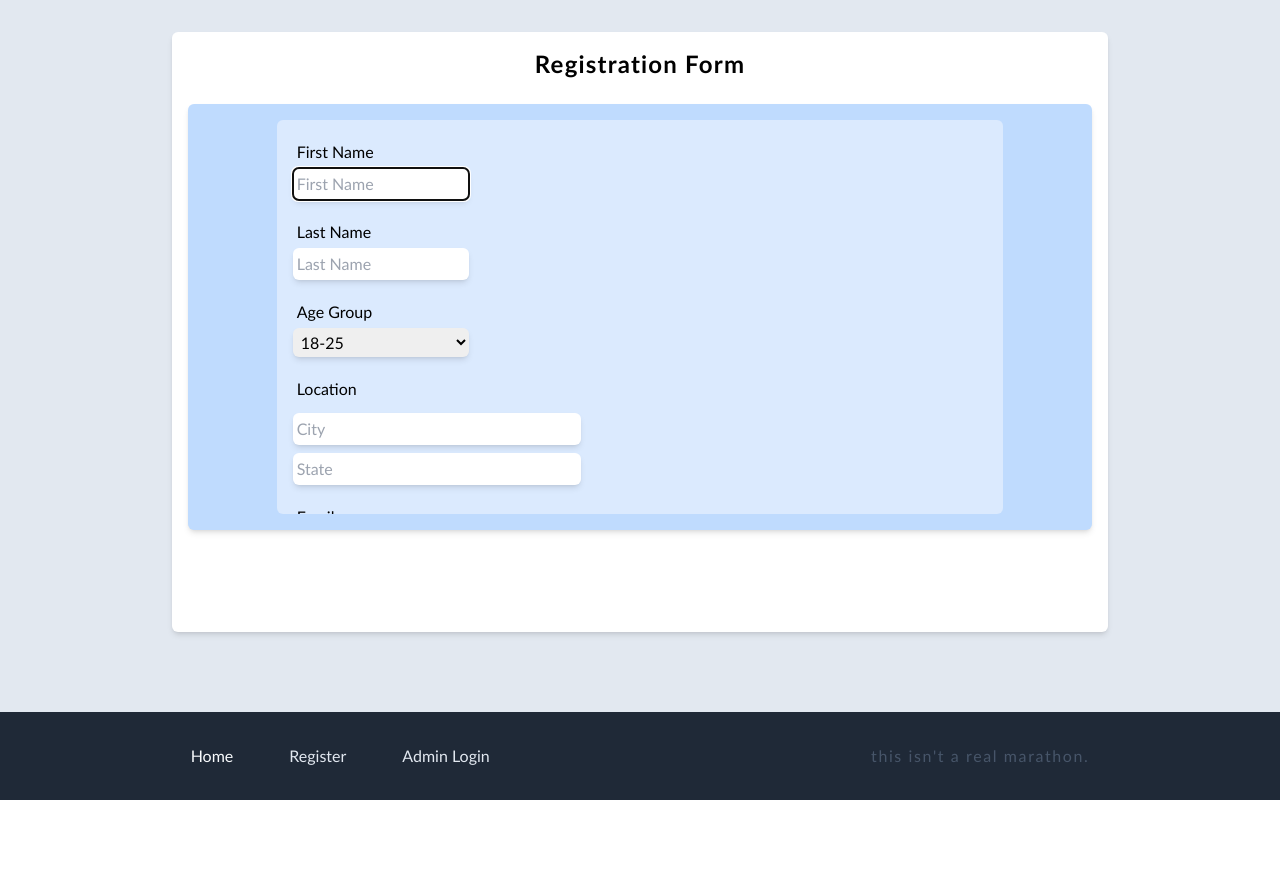
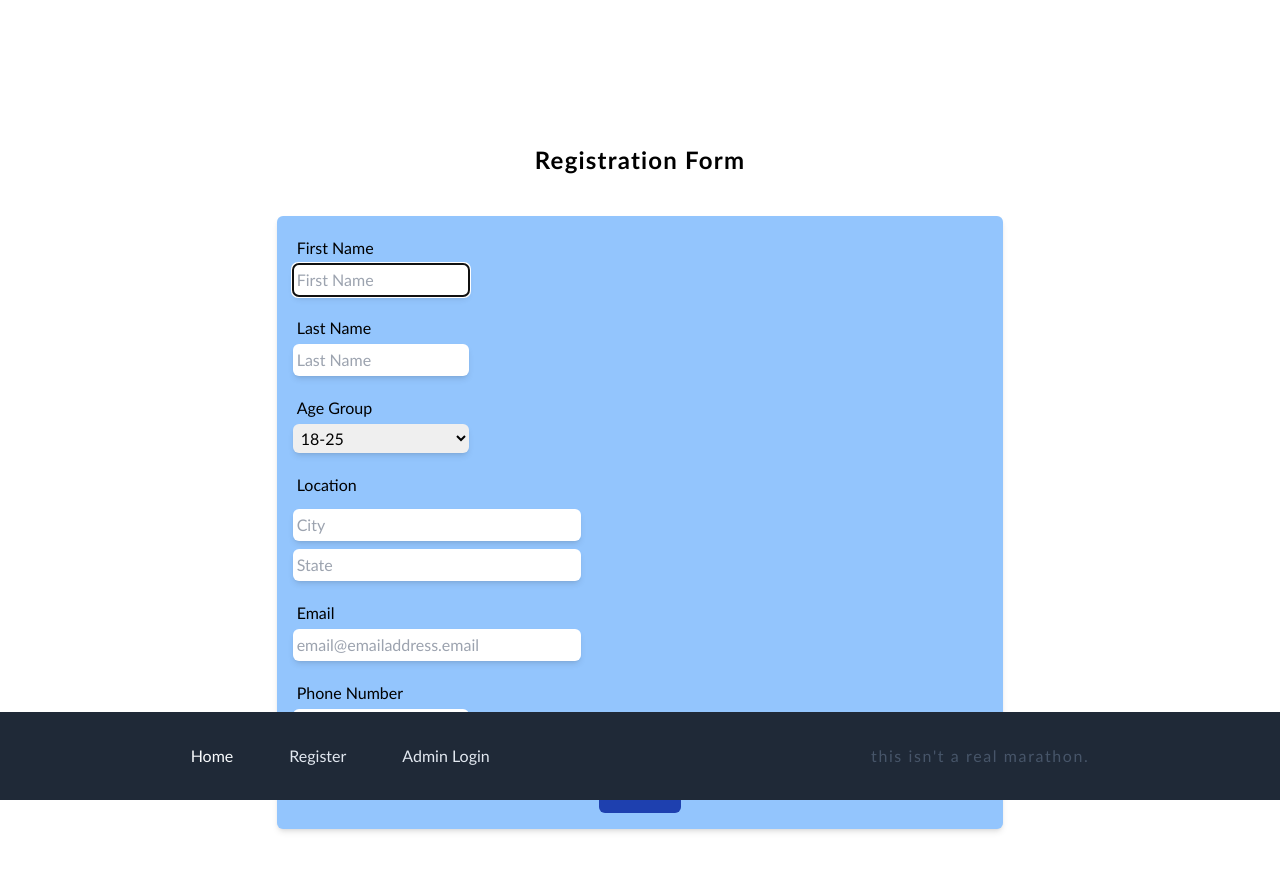
Before and after one commit to joelyles/race-registration-app, a React (Vite) app: page /register in a window 1280 px wide. Shown: the top 870 px of the page. Built offline with nearby package versions, Linux system fonts and the light colour scheme.

Commit message:
style updates

```diff
--- a/src/components/Form.jsx
+++ b/src/components/Form.jsx
@@ -51,11 +51,11 @@ const handleSubmit = async (e) => {
   return (
     <>
     {success ? (
-       <div className="h-full flex px-4 bg-slate-200 ">
-        <div className="flex flex-col mx-auto mt-8 mb-8 p-4 rounded-md shadow-md bg-white h-1/2 w-5/6 sm:w-3/4">
+       <div className="h-full flex px-4">
+        <div className="flex flex-col mx-auto mt-32 mb-8 p-4 rounded-md bg-white h-1/2 w-5/6 sm:w-3/4">
           <h4 className="flex font-semibold tracking-wider justify-center text-2xl ">Registration Complete</h4>
-          <div className="flex flex-col items-center p-4 bg-blue-200 mt-6 rounded-md shadow-md h-1/2">
-            <div className="flex flex-col overflow-scroll my-auto bg-blue-100 w-5/6 p-2 rounded-md">
+          <div className="flex flex-col items-center p-4 mt-6 rounded-md h-100">
+            <div className="flex flex-col overflow-scroll my-auto bg-blue-300 w-5/6 p-2 rounded-md shadow-md">
                   <div className="flex flex-col">
                     <h4 className="font-semibold pb-4">Registration Details</h4>
                     <div className="flex">
@@ -76,11 +76,11 @@ const handleSubmit = async (e) => {
         </div>
       </div>
     ) : (
-      <div className="h-full flex px-4 bg-slate-200 ">
-          <div className="flex flex-col mx-auto mt-8 mb-8 p-4 rounded-md shadow-md bg-white h-3/4 w-5/6 sm:w-3/4">
+      <div className="h-full flex px-4">
+          <div className="flex flex-col mx-auto mt-32 mb-8 p-4 rounded-md bg-transparent h-3/4 w-5/6 sm:w-3/4">
             <h4 className="flex font-semibold tracking-wider justify-center text-2xl ">Registration Form</h4>
-            <div className="flex flex-col items-center p-4 bg-blue-200 mt-6 rounded-md shadow-md h-3/4">
-              <div className="flex flex-col overflow-scroll my-auto bg-blue-100 w-5/6 p-2 rounded-md">
+            <div className="flex flex-col items-center p-4 mt-6 rounded-md h-100">
+              <div className="flex flex-col overflow-scroll my-auto bg-blue-300 w-5/6 p-2 rounded-md shadow-md">
                 <form onSubmit={handleSubmit}>
                 <div className="flex flex-col justify-left gap-4 p-2">
                   <div className="flex flex-col grow">
--- a/src/components/Navigation.jsx
+++ b/src/components/Navigation.jsx
@@ -11,13 +11,13 @@ const Navigation = () => {
     <section className="bg-transparent">
       <div className="mx-auto max-w-7xl px-2 sm:px-6 md:px-8">
         <div className="flex h-20 items-center justify-between">
-          <div className="flex flex-1 items-center justify-center">
+          <div className="flex flex-1 items-center justify-left">
             <div className="flex mx-2 space-x-2">
               <NavLink to="/" className={activeLink}>Home</NavLink>
               <NavLink to="/register" className={activeLink}>Register</NavLink>
               <NavLink to="/login" className={activeLink}>Login</NavLink>
             </div>
-            <NavLink to="/"  className="hidden sm:block ml-auto text-3xl font-semibold">Macon Marathon</NavLink>
+            {/* <NavLink to="/"  className="hidden sm:block ml-auto text-3xl font-semibold">Macon Marathon</NavLink> */}
           </div>
         </div>
       </div>
--- a/src/components/Signin.jsx
+++ b/src/components/Signin.jsx
@@ -1,4 +1,4 @@
-import { useRef } from "react"
+import { useRef, useState, useEffect } from "react"
 import { Link } from "react-router-dom"
 import SubmitButton from "./SubmitButton"
 
@@ -8,16 +8,16 @@ const Signin = () => {
   const [user, setUser] = useState('');
   const [password, setPassword] = useState('');
 
-  useEffect(() => {
+/*   useEffect(() => {
     userRef.current.focus();
-  }, []);
+  }, []); */
 
   //add handle submit function
 
   return (
     <>
      <div className="flex px-4">
-        <div className="flex flex-col items-center mx-auto my-8 p-4 h-dvh w-vw sm:w-3/4">
+        <div className="flex flex-col mt-32 items-center mx-auto p-4 h-dvh w-vw sm:w-3/4">
           <h4 className="flex font-semibold tracking-wider justify-center text-2xl">Account Login </h4>
             <div className="flex flex-col my-10 bg-blue-400 w-vw sm:w-72 p-8 rounded-md">
               <div className="flex flex-col justify-left gap-4 p-2">
```
